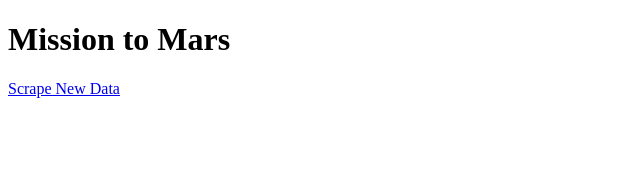
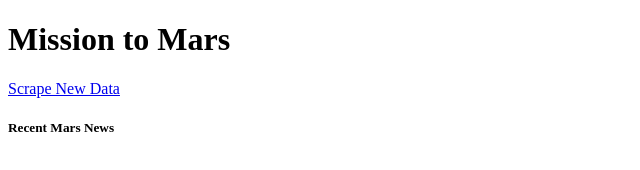
Before and after one commit to mrslat-creator/web-scraping-challenge, a plain HTML site: page index.html in a window 1280 px wide. Shown: the whole page, without its empty margins (0-640 px from the left). Drawn offline with Linux system fonts and the light colour scheme.

Commit message:
Update index.html

```diff
--- a/index.html
+++ b/index.html
@@ -16,6 +16,12 @@
         <h1>Mission to Mars</h1>
         <p><a class="btn btn-primary bn-lg" href="/scrape" role="button">Scrape New Data</a></p>
     </div>
-
+    <div class="container-fluid news no-padding" id="scraped-data">
+        <div class="row no-gutter">
+            <div class="card-body">
+                <h5 class="card-title" id="font"> Recent Mars News </h5>
+            </div>
+        </div>
+    </div>
 </body>
 </html>
```
